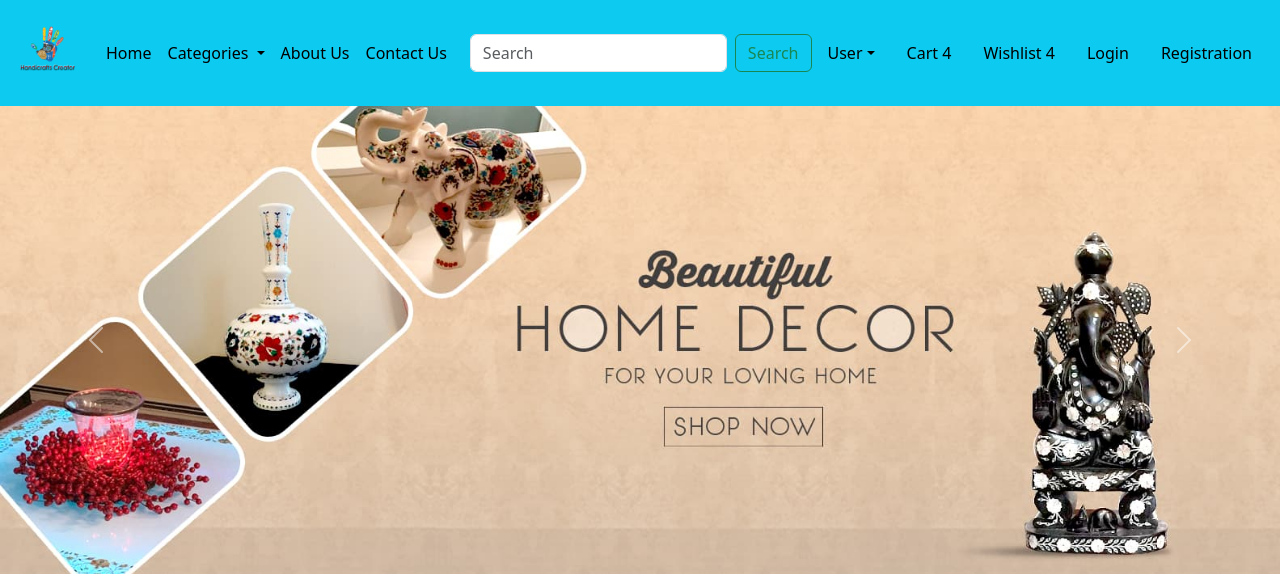
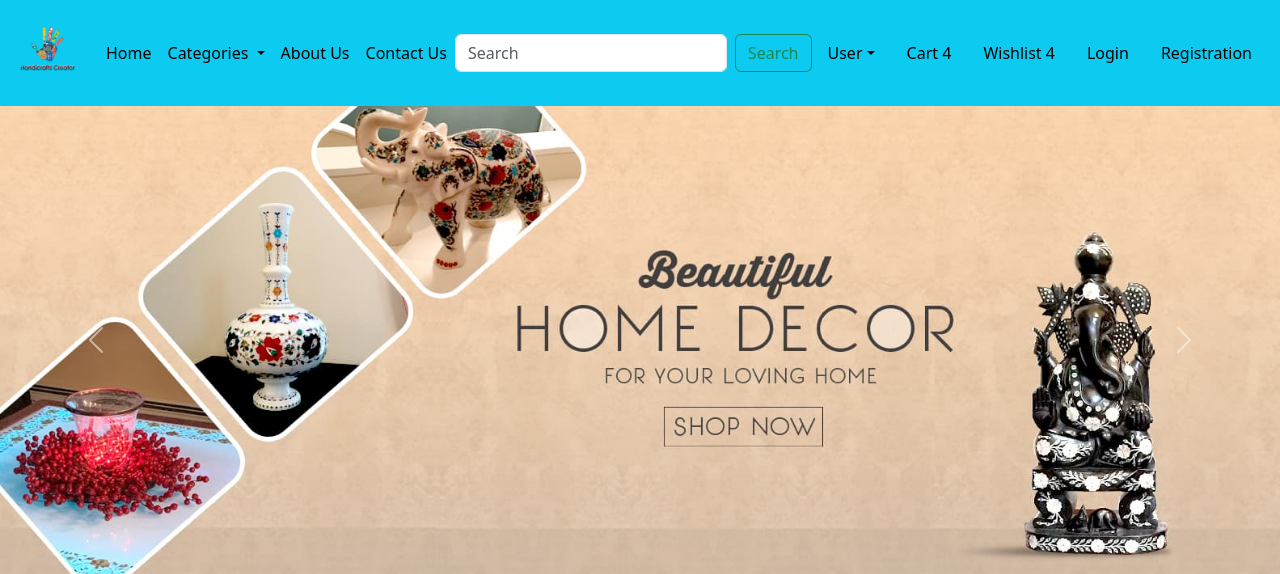
Before and after one commit to kelaiyaVrunda/ecommerce, a Django app: page / in a window 1280 px wide. Shown: the top 574 px of the page. Run offline with Django 5.2, Linux system fonts and the light colour scheme.

Commit message:
change search box width to max available size

```diff
--- a/ecomm/app/static/app/css/style.css
+++ b/ecomm/app/static/app/css/style.css
@@ -45,3 +45,7 @@
 .handicraft a {
     text-decoration: none;
 }
+
+.nav-search {
+    flex-grow: 1;
+}
--- a/ecomm/app/templates/app/base.html
+++ b/ecomm/app/templates/app/base.html
@@ -65,7 +65,7 @@
                     </li>
 
                 </ul>
-                <form class="d-flex" role="search">
+                <form class="d-flex nav-search" role="search">
                     <input class="form-control me-2" type="search" placeholder="Search" aria-label="Search">
                     <button class="btn btn-outline-success" type="submit">Search</button>
                 </form>
```
